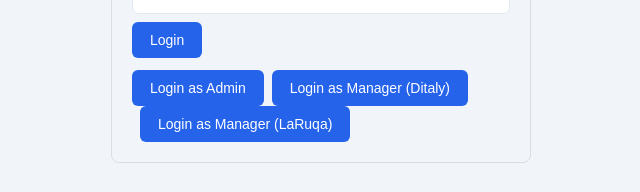
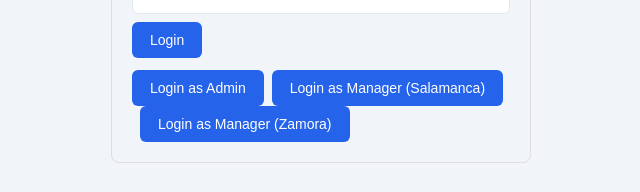
Before and after one commit to 00Fenris/TFG-CMI, a React (Create React App) app in the folder frontend/: page /login in a window 1280 px wide. Shown: the part 255-447 px from the top of the page, without its empty margins (319-959 px from the left). Built offline with nearby package versions, Linux system fonts and the light colour scheme; no server answers.

Commit message:
Implement RBAC for dashboard and update login text

```diff
--- a/frontend/src/components/Dashboard.js
+++ b/frontend/src/components/Dashboard.js
@@ -3,8 +3,10 @@ import api from '../lib/api';
 import { useNavigate } from 'react-router-dom';
 import { AreaChart, Area, XAxis, YAxis, Tooltip, ResponsiveContainer, CartesianGrid } from 'recharts';
 import TaskModal from './TaskModal';
+import jwt_decode from 'jwt-decode';
 
 export default function Dashboard({ token, onLogout }) {
+  const user = jwt_decode(token);
   const [restaurants, setRestaurants] = useState([]);
   const [selected, setSelected] = useState(null);
   const [kpiData, setKpiData] = useState([]);
@@ -35,10 +37,11 @@ export default function Dashboard({ token, onLogout }) {
 
   const loadRestaurants = async () => {
     const res = await api.get('/restaurants');
-    setRestaurants(res.data);
-    if (res.data.length) {
-      setSelected(res.data[0].id);
-      loadKpis(res.data[0].id);
+    const filtered = user.role === 'admin' ? res.data : res.data.filter(r => r.id === user.restaurant_id);
+    setRestaurants(filtered);
+    if (filtered.length) {
+      setSelected(filtered[0].id);
+      loadKpis(filtered[0].id);
     }
   };
 
@@ -340,6 +343,7 @@ export default function Dashboard({ token, onLogout }) {
         </div>
         <div className="layout">
           <div className="sidebar">
+            {user.role === 'admin' && (
               <button
                 className="btn-primary"
                 style={{ width: '100%', marginBottom: 16, padding: '12px', fontSize: '1.05rem', background: scope === 'global' ? 'linear-gradient(45deg, #10b981, #047857)' : 'var(--accent-cyan)' }}
@@ -347,6 +351,7 @@ export default function Dashboard({ token, onLogout }) {
               >
                 🏢 Situación Global Consolidada
               </button>
+            )}
             <h3 style={{ marginTop: 0 }}>Restaurantes</h3>
             <div style={{ display: 'flex', gap: 8, marginBottom: 8 }}>
               <input placeholder="Buscar..." value={searchText} onChange={e => setSearchText(e.target.value)} />
--- a/frontend/src/components/Login.js
+++ b/frontend/src/components/Login.js
@@ -52,8 +52,8 @@ export default function Login({ onLogin }) {
         <button type="submit">Login</button>
         <div style={{ marginTop: 12 }}>
           <button type="button" onClick={() => quickLogin('admin@claunafood.local', 'password')}>Login as Admin</button>
-          <button type="button" onClick={() => quickLogin('manager.salamanca@claunafood.local', 'password')} style={{ marginLeft: 8 }}>Login as Manager (Ditaly)</button>
-          <button type="button" onClick={() => quickLogin('manager.zamora@claunafood.local', 'password')} style={{ marginLeft: 8 }}>Login as Manager (LaRuqa)</button>
+          <button type="button" onClick={() => quickLogin('manager.salamanca@claunafood.local', 'password')} style={{ marginLeft: 8 }}>Login as Manager (Salamanca)</button>
+          <button type="button" onClick={() => quickLogin('manager.zamora@claunafood.local', 'password')} style={{ marginLeft: 8 }}>Login as Manager (Zamora)</button>
         </div>
         {error && <div style={{ color: 'red' }}>{error}</div>}
       </form>
```
Lines whose indentation alone changed are shown as unchanged.
